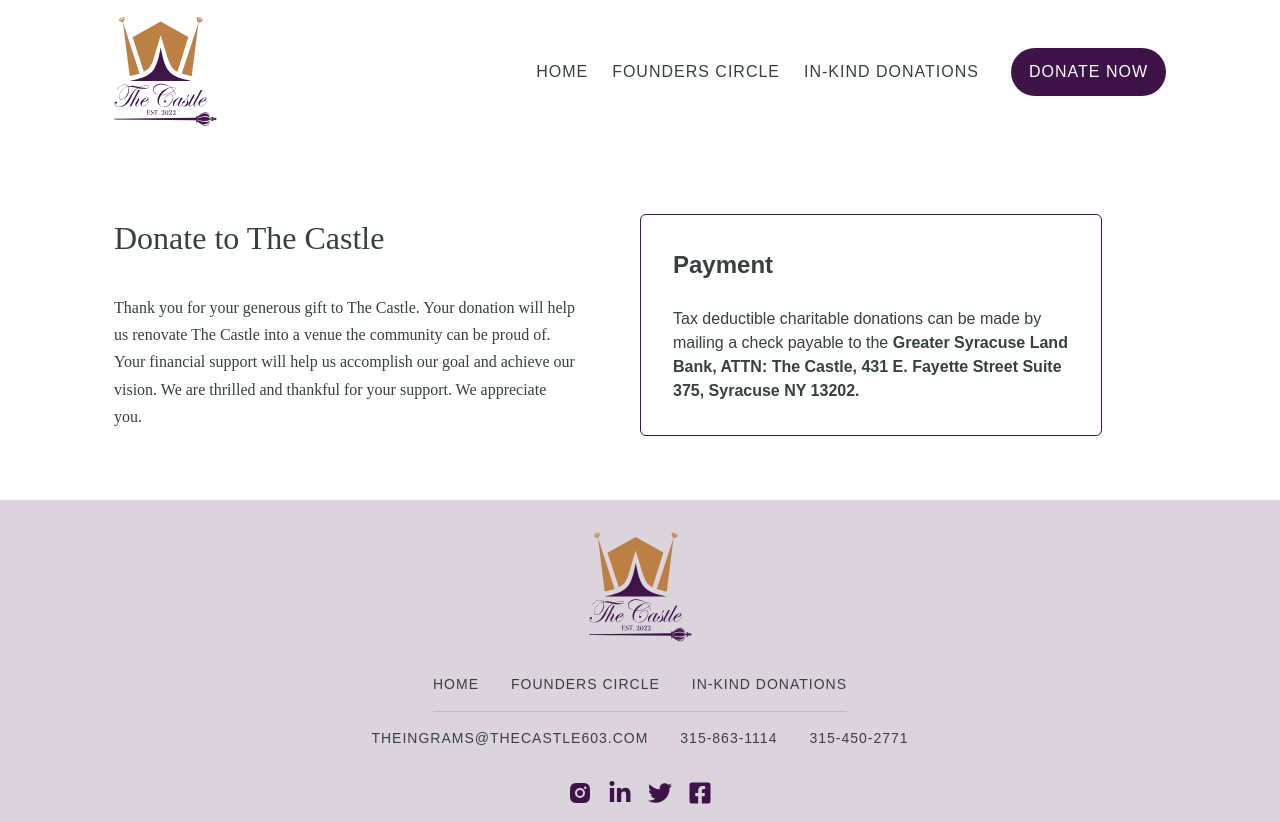
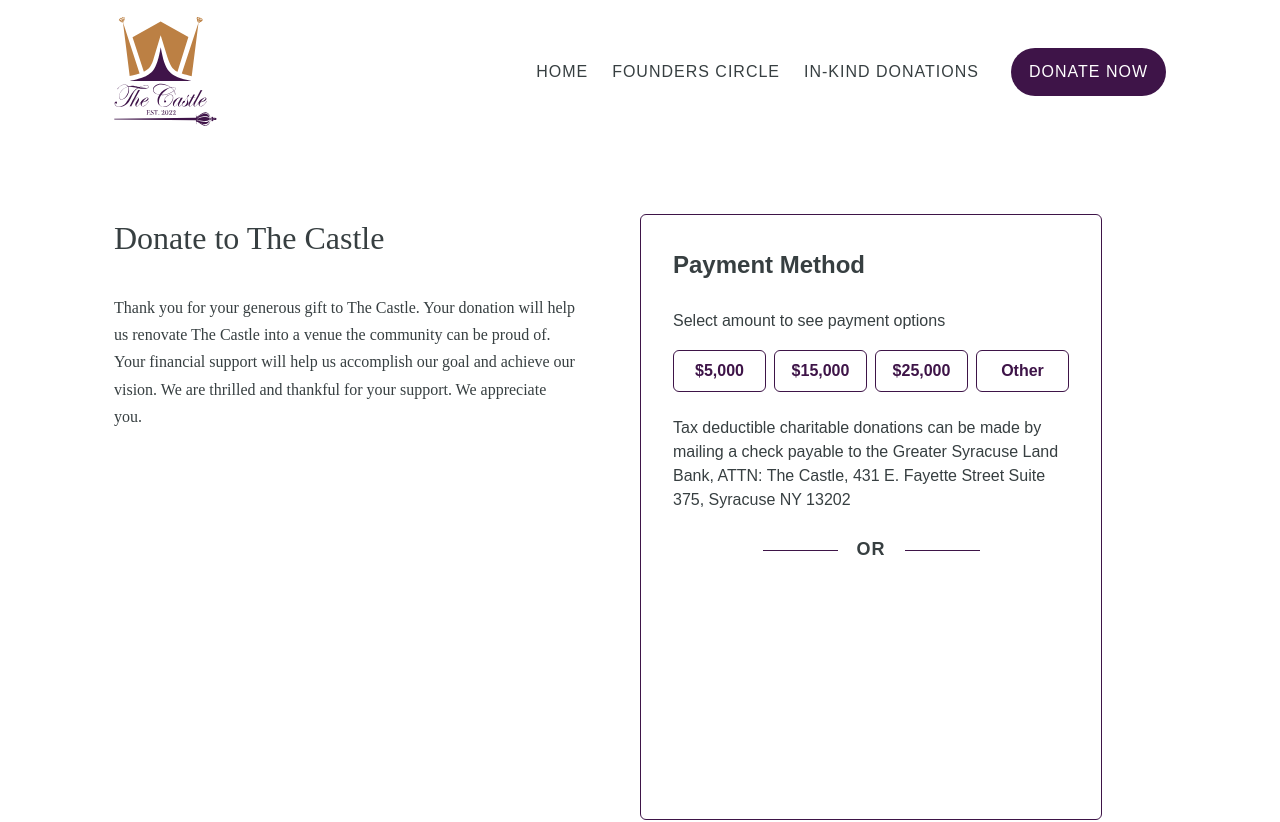
Before and after one commit to julianvazq/the-castle-next, a Next.js app: page /donate in a window 1280 px wide. Shown: the top 822 px of the page. Built offline with nearby package versions, Linux system fonts and the light colour scheme.

Commit message:
Add bank PayPal credentials

```diff
--- a/components/donate-page/Donate/index.js
+++ b/components/donate-page/Donate/index.js
@@ -12,9 +12,12 @@ const initialOptions = {
     /* Sandbox */
     // 'client-id':
     //     'AasQVTEe4oNhdXPBnK2k6e0bbw3kxJZMIHatU8Dt2bGBGEeT_B-bJ6RcmxKqdX_SLG4OXOzMZVOwWH1I',
-    /* Real */
+    /* Real JV */
+    // 'client-id':
+    //     'AWK1HJxIagbxdwE-LGJ_qEiDkZ-YexHnqemcKsdREiMzQ7KYHN9H8xR1_G0KkPN3IeNNRouqcfxC3iHu',
+    /* Real bank */
     'client-id':
-        'AWK1HJxIagbxdwE-LGJ_qEiDkZ-YexHnqemcKsdREiMzQ7KYHN9H8xR1_G0KkPN3IeNNRouqcfxC3iHu',
+        'ASJIqmbX02bQ7Flyb9Ke0kA_G5vDd5sW6GjyRNKoDdSsXISiL-QRByT0-i2vr8eQfc7iFTXO3xv-aoBZ',
     currency: 'USD',
     intent: 'capture',
 };
--- a/components/donate-page/PayPal/index.js
+++ b/components/donate-page/PayPal/index.js
@@ -88,20 +88,6 @@ const PayPal = () => {
         );
     }
 
-    return (
-        <S.Container>
-            <S.PaymentHeader>Payment</S.PaymentHeader>
-            <S.CheckText>
-                Tax deductible charitable donations can be made by mailing a
-                check payable to the{' '}
-                <span>
-                    Greater Syracuse Land Bank, ATTN: The Castle, 431 E. Fayette
-                    Street Suite 375, Syracuse NY 13202.
-                </span>
-            </S.CheckText>
-        </S.Container>
-    );
-
     if (amount > 10000) {
         return (
             <S.Container>
```
